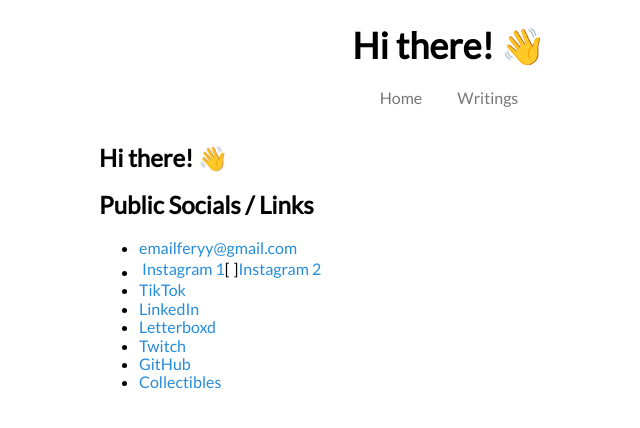
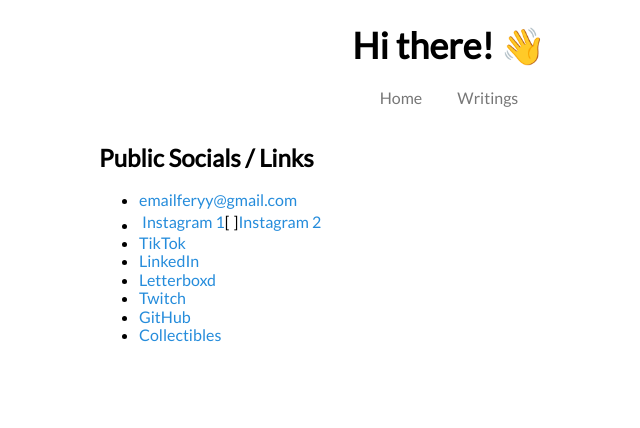
Before and after one commit to imfery/imfery.github.io, a Jekyll site: the page built from index.md, in a window 1280 px wide. Shown: the top 428 px of the page, without its empty margins (191-831 px from the left). Built offline with Jekyll 4.4.1, drawn with Linux system fonts in a browser that asks for light colours; nearby versions of some CDN libraries.

Commit message:
Update index.md

```diff
--- a/index.md
+++ b/index.md
@@ -5,10 +5,6 @@
 layout: page
 title: Fery | Home
 ---
-<h2>Hi there! 👋</h2>
-
-<h2></h2>
-
 <h2>Public Socials / Links</h2>
 - [{{site.email}}][mail]
 - [Instagram 1][instagram1][ | ][Instagram 2][instagram2]
```
